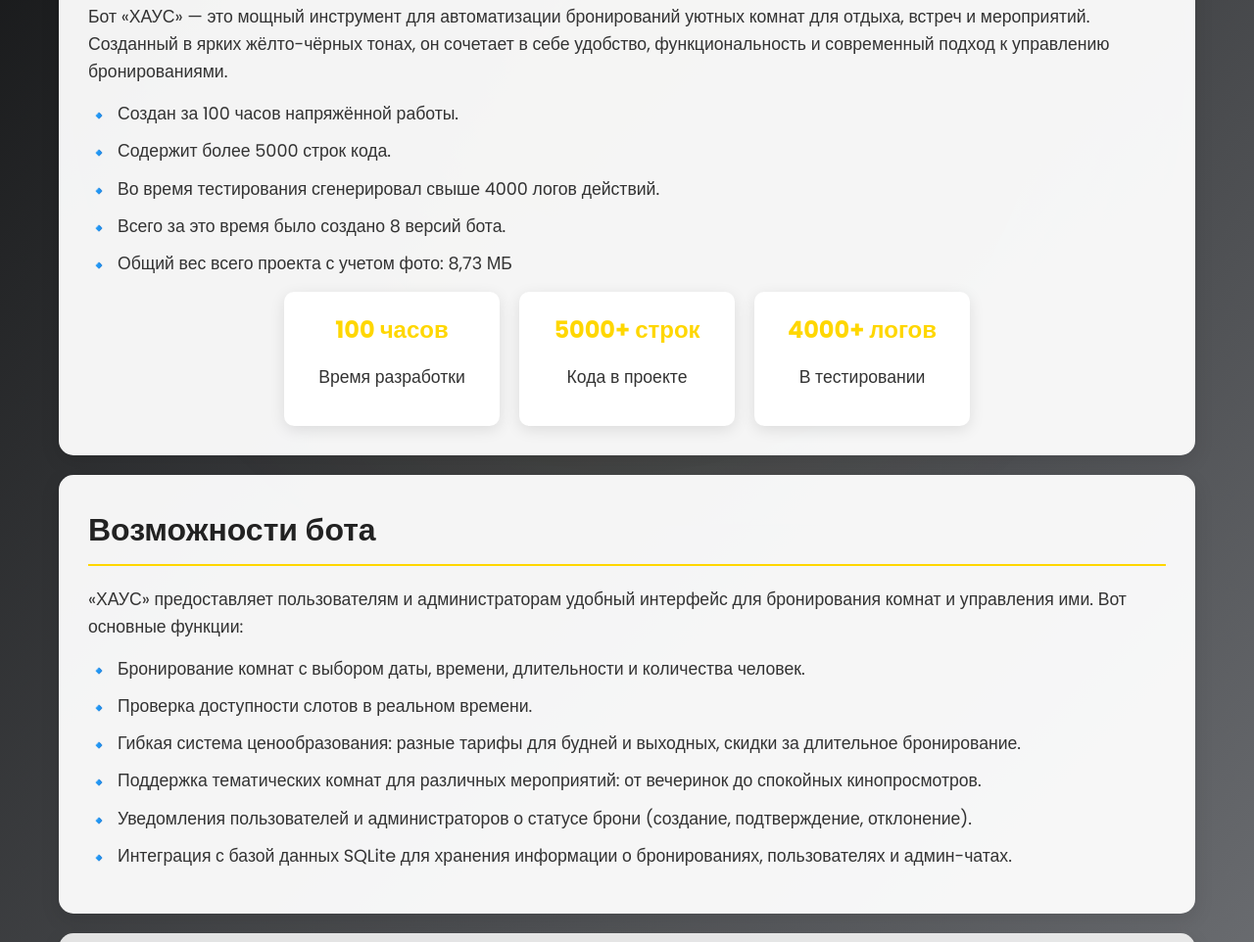
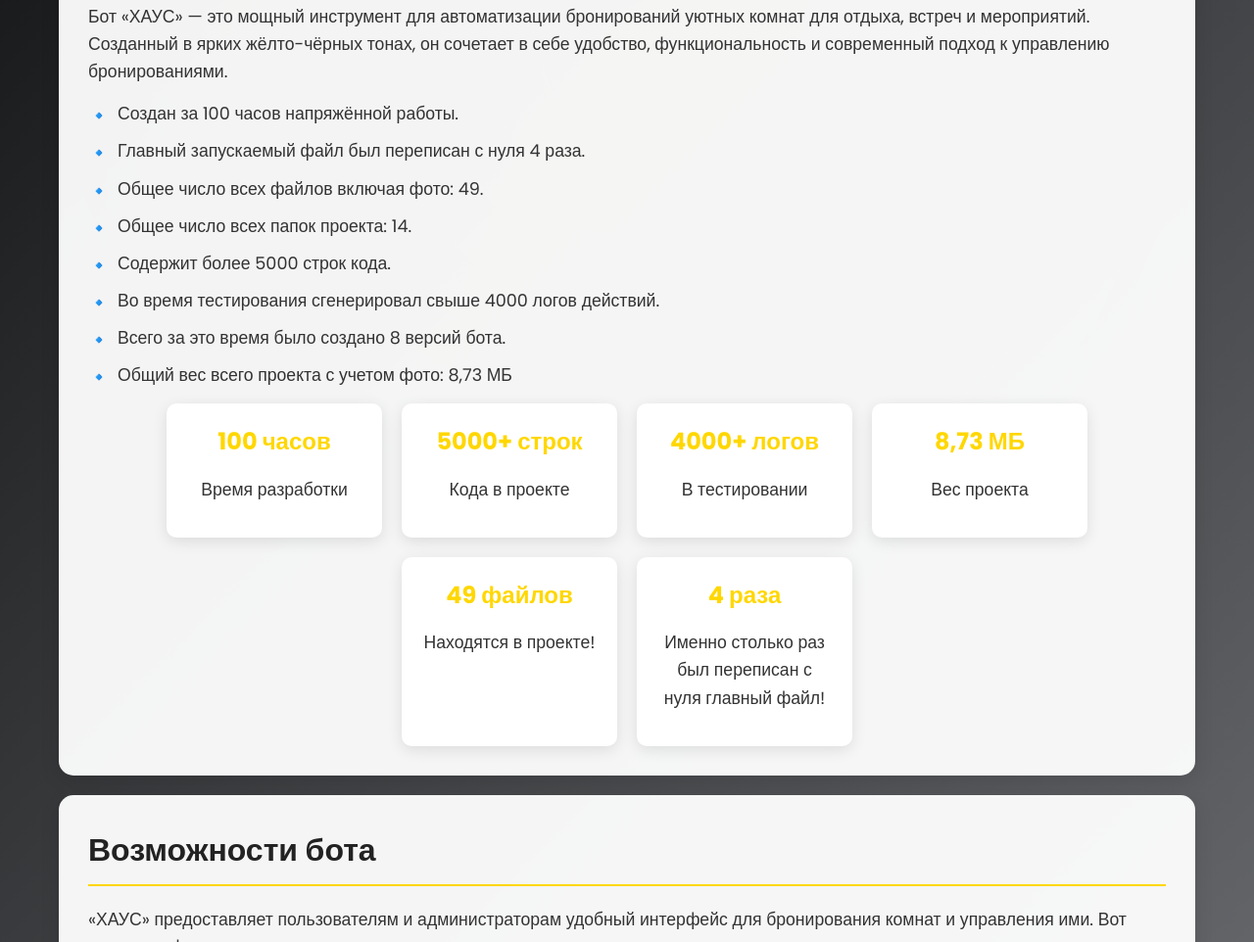
Before and after one commit to rustemuz/vk-booking-manager, a plain HTML site: page index.html in a window 1280 px wide. Shown: the part 342-1304 px from the top of the page at 98% size. Drawn offline with nearby package versions, Linux system fonts and the light colour scheme; files whose address does not match are found by name.

Commit message:
Update index.html

```diff
--- a/index.html
+++ b/index.html
@@ -24,6 +24,9 @@
             <p>Бот «ХАУС» — это мощный инструмент для автоматизации бронирований уютных комнат для отдыха, встреч и мероприятий. Созданный в ярких жёлто-чёрных тонах, он сочетает в себе удобство, функциональность и современный подход к управлению бронированиями.</p>
             <ul>
                 <li>Создан за 100 часов напряжённой работы.</li>
+                <li>Главный запускаемый файл был переписан с нуля 4 раза.</li>
+                <li>Общее число всех файлов включая фото: 49.</li>
+                <li>Общее число всех папок проекта: 14.</li>
                 <li>Содержит более 5000 строк кода.</li>
                 <li>Во время тестирования сгенерировал свыше 4000 логов действий.</li>
                 <li>Всего за это время было создано 8 версий бота.</li>
@@ -41,6 +44,18 @@
                 <div class="fact-card">
                     <h3>4000+ логов</h3>
                     <p>В тестировании</p>
+                </div>
+                <div class="fact-card">
+                    <h3>8,73 МБ</h3>
+                    <p>Вес проекта</p>
+                </div>
+                <div class="fact-card">
+                    <h3>49 файлов</h3>
+                    <p>Находятся в проекте!</p>
+                </div>
+                <div class="fact-card">
+                    <h3>4 раза</h3>
+                    <p>Именно столько раз был переписан с нуля главный файл!</p>
                 </div>
             </div>
         </div>
```
